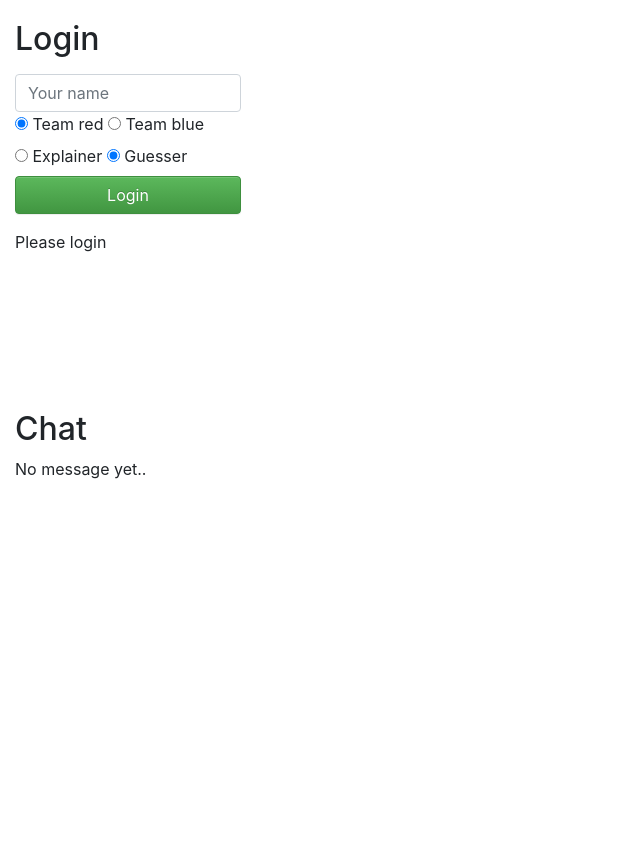
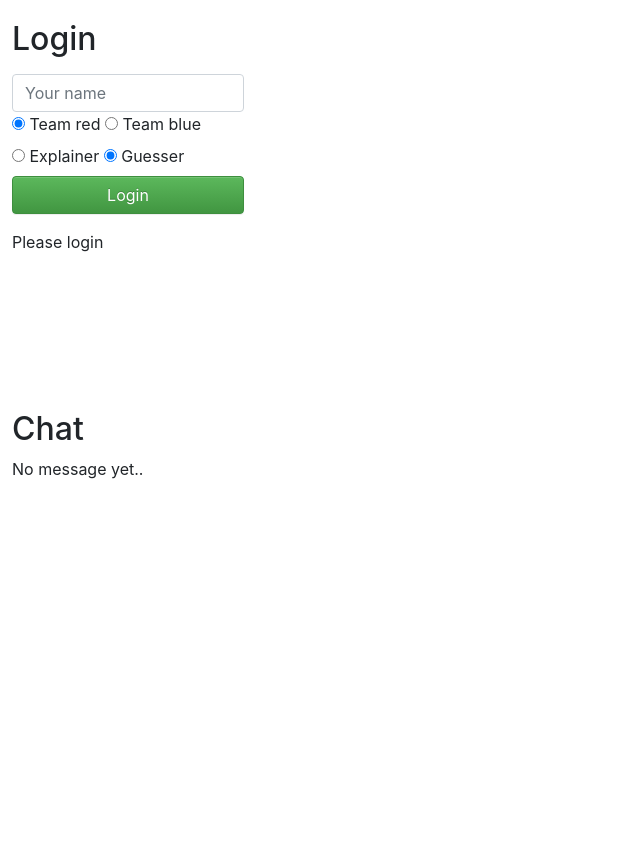
Before and after one commit to dieret/codenames, a Flask app: page / in a window 1280 px wide. Shown: the top 846 px of the page, without its empty margins (0-640 px from the left). Run offline with Flask 2, Linux system fonts and the light colour scheme; some libraries are stand-ins or nearby versions.

Commit message:
Make less use of bootstrap container

```diff
--- a/static/css/main.css
+++ b/static/css/main.css
@@ -136,6 +136,8 @@ body {
   left: 0;
   overflow-x: hidden;
   padding-top: 20px;
+  padding-left: .75rem;
+  padding-right: .75rem;
 }
 
 .team_info_red {
--- a/templates/session.html
+++ b/templates/session.html
@@ -205,7 +205,7 @@
 
   <div class="sidebar">
 
-    <div class="container login" id="container_login">
+    <div class="login" id="container_login">
       <h2 class="label label-default">Login</h2>
       <form action="" method="POST" id="login">
         <div class="form-group">
@@ -232,19 +232,19 @@
       <div id="login_message">Please login</div>
     </div>
 
-    <div id="team_info_container" class="container" style="height:20%; overflow-x: auto">
-      <div id="team_overview_div" class="container" style="padding-top: 20px;">
+    <div id="team_info_container" class="" style="height:20%; overflow-x: auto">
+      <div id="team_overview_div" class="" style="padding-top: 20px;">
       </div>
     </div>
 
-    <div class="container" id="message_holder_container">
+    <div class="" id="message_holder_container">
       <h2 class="label label-default">Chat</h2>
       <div class="" id="message_holder" >
         No message yet..
       </div>
     </div>
 
-    <div class="container" style="height: 20%">
+    <div class="" style="height: 20%">
       <form action="" method="POST">
         <div class="form-group" id="chat_input_div" style="display: none;">
           <div>
@@ -258,7 +258,7 @@
       </form>
     </div>
 
-    <div id="game_control_div" class="container game_control"  style="display: none;">
+    <div id="game_control_div" class="game_control"  style="display: none;">
       <button id="restart_button"  class="btn btn-danger btn-block" onclick="restartGame()">Restart game</button>
     </div>
 
```
